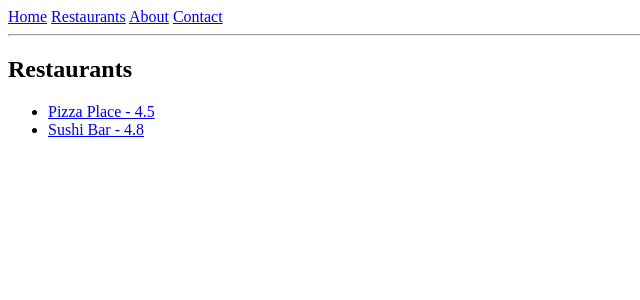
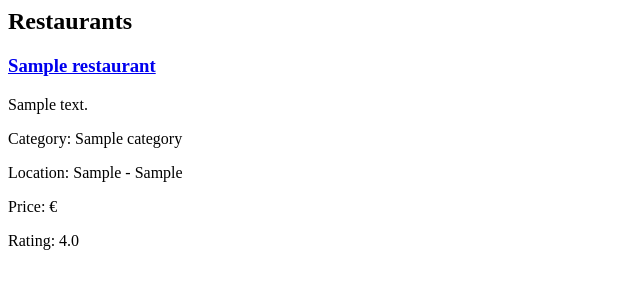
Before and after one commit to ipekerturk/FlavorMap, a Django app: page /restaurants/ in a window 1280 px wide. Shown: the top 300 px of the page, without its empty margins (0-640 px from the left). Run offline with Django 5.2, Linux system fonts and the light colour scheme; tables that the repository leaves empty hold one stand-in row (values such as "Sample post").

Commit message:
Connect restaurant views to database and update templates

```diff
--- a/main/templates/restaurant_list.html
+++ b/main/templates/restaurant_list.html
@@ -1,13 +1,17 @@
-{% extends 'base.html' %}
-{% block content %}
 <h2>Restaurants</h2>
-<ul>
-    {% for r in restaurants %}
-        <li>
+
+{% for r in restaurants %}
+    <div>
+        <h3>
             <a href="{% url 'restaurant_detail' r.id %}">
-                {{ r.name }} - {{ r.rating }}
+                {{ r.name }}
             </a>
-        </li>
-    {% endfor %}
-</ul>
-{% endblock %}
+        </h3>
+
+        <p>{{ r.description }}</p>
+        <p>Category: {{ r.category }}</p>
+        <p>Location: {{ r.location }}</p>
+        <p>Price: {{ r.price_range }}</p>
+        <p>Rating: {{ r.average_rating }}</p>
+    </div>
+{% endfor %}
--- a/main/views.py
+++ b/main/views.py
@@ -1,24 +1,18 @@
-from django.shortcuts import render
+from django.shortcuts import render, get_object_or_404
+from .models import Restaurant
+
 
 def home(request):
     return render(request, 'home.html')
 
 
 def restaurant_list(request):
-    restaurants = [
-        {'id': 1, 'name': 'Pizza Place', 'rating': 4.5},
-        {'id': 2, 'name': 'Sushi Bar', 'rating': 4.8},
-    ]
+    restaurants = Restaurant.objects.all()
     return render(request, 'restaurant_list.html', {'restaurants': restaurants})
 
 
 def restaurant_detail(request, id):
-    restaurant = {
-        'id': id,
-        'name': 'Pizza Place',
-        'description': 'Best pizza in town',
-        'rating': 4.5
-    }
+    restaurant = get_object_or_404(Restaurant, id=id)
     return render(request, 'restaurant_detail.html', {'restaurant': restaurant})
 
 
```
Also changed, not shown: main/templates/restaurant_detail.html (+7 -4 lines).
